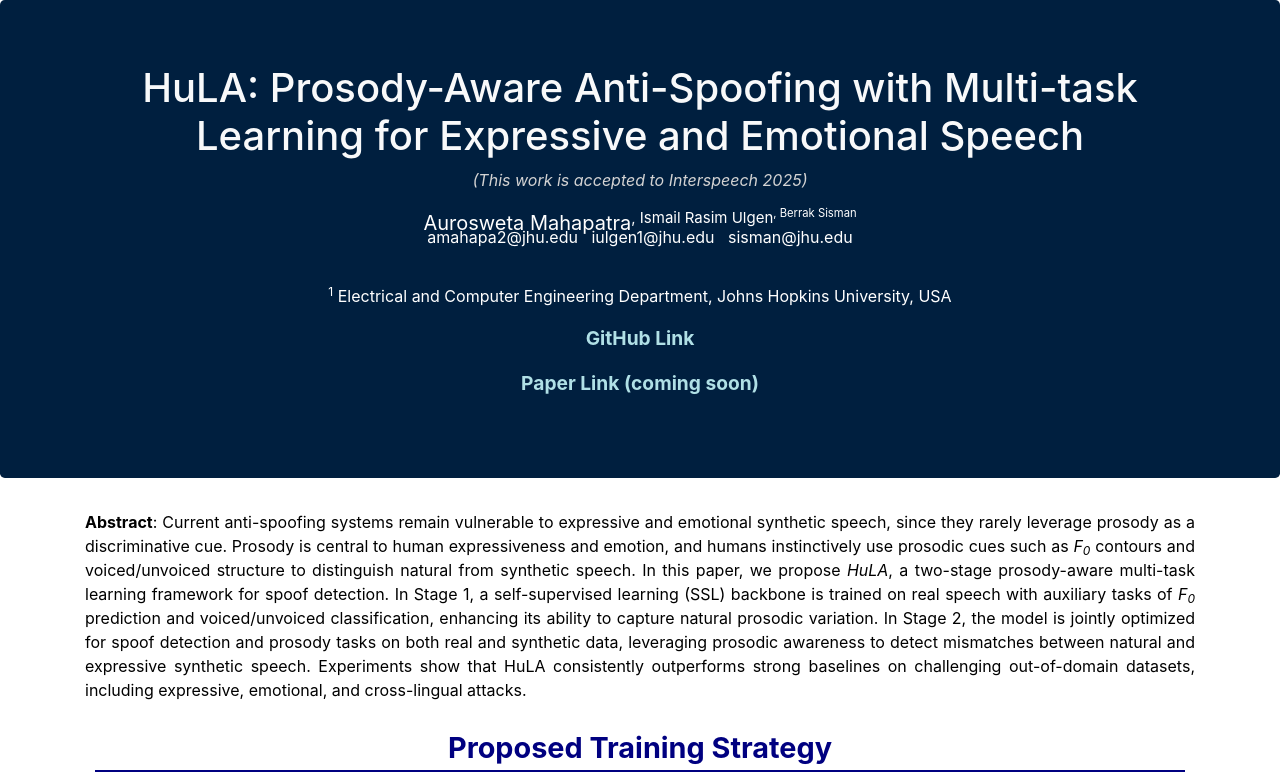
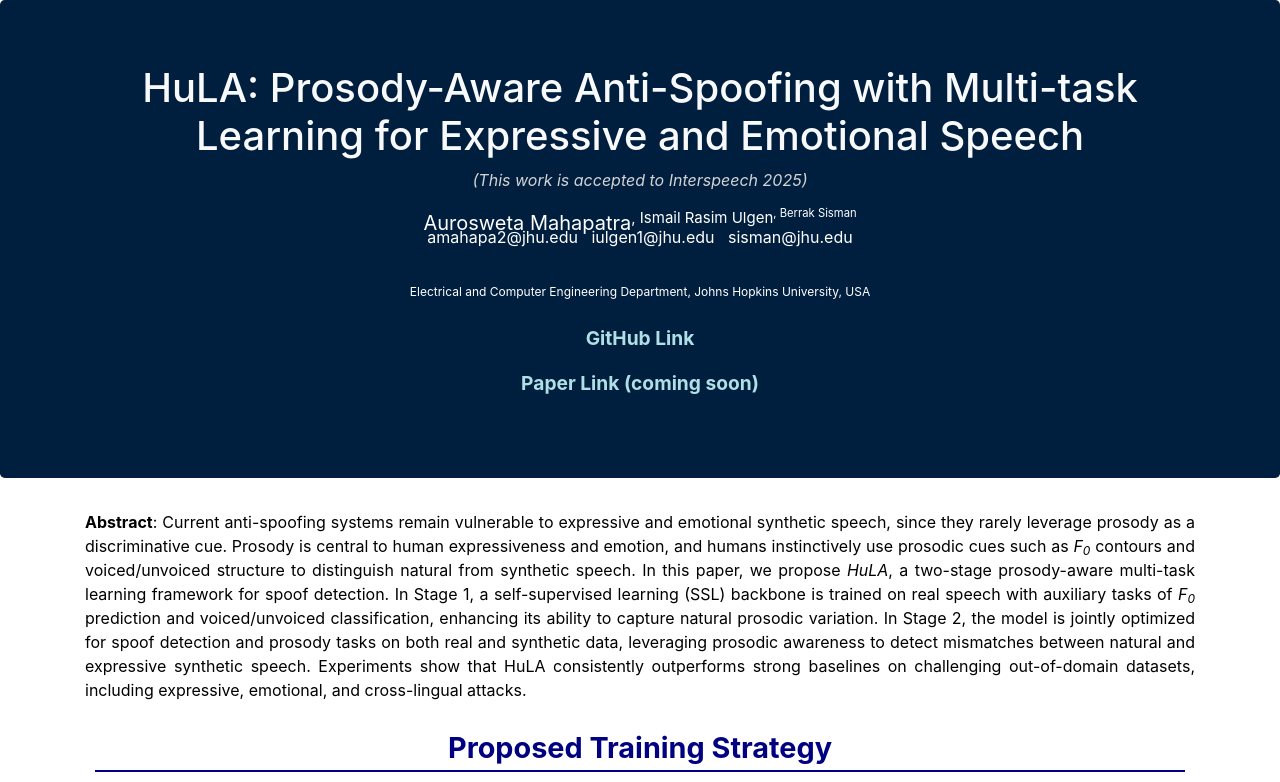
Before and after one commit to aurosweta-jm18/HuLA, a plain HTML site: page docs/index.html in a window 1280 px wide. Shown: the top 782 px of the page. Drawn offline with nearby package versions, Linux system fonts and the light colour scheme.

Commit message:
Update index.html

```diff
--- a/docs/index.html
+++ b/docs/index.html
@@ -91,7 +91,7 @@
           <span style="font-size:1rem;">amahapa2@jhu.edu &nbsp; iulgen1@jhu.edu &nbsp; sisman@jhu.edu</span>
         </p>
         <p style="font-size: 1rem; color:#FFFFFF;">
-          <sup>1</sup> Electrical and Computer Engineering Department, Johns Hopkins University, USA
+          <sup>Electrical and Computer Engineering Department, Johns Hopkins University, USA
         </p>
 
 		<p style="font-size: 1.2rem; color: #FFFFFF; font-weight: bold;">
```
